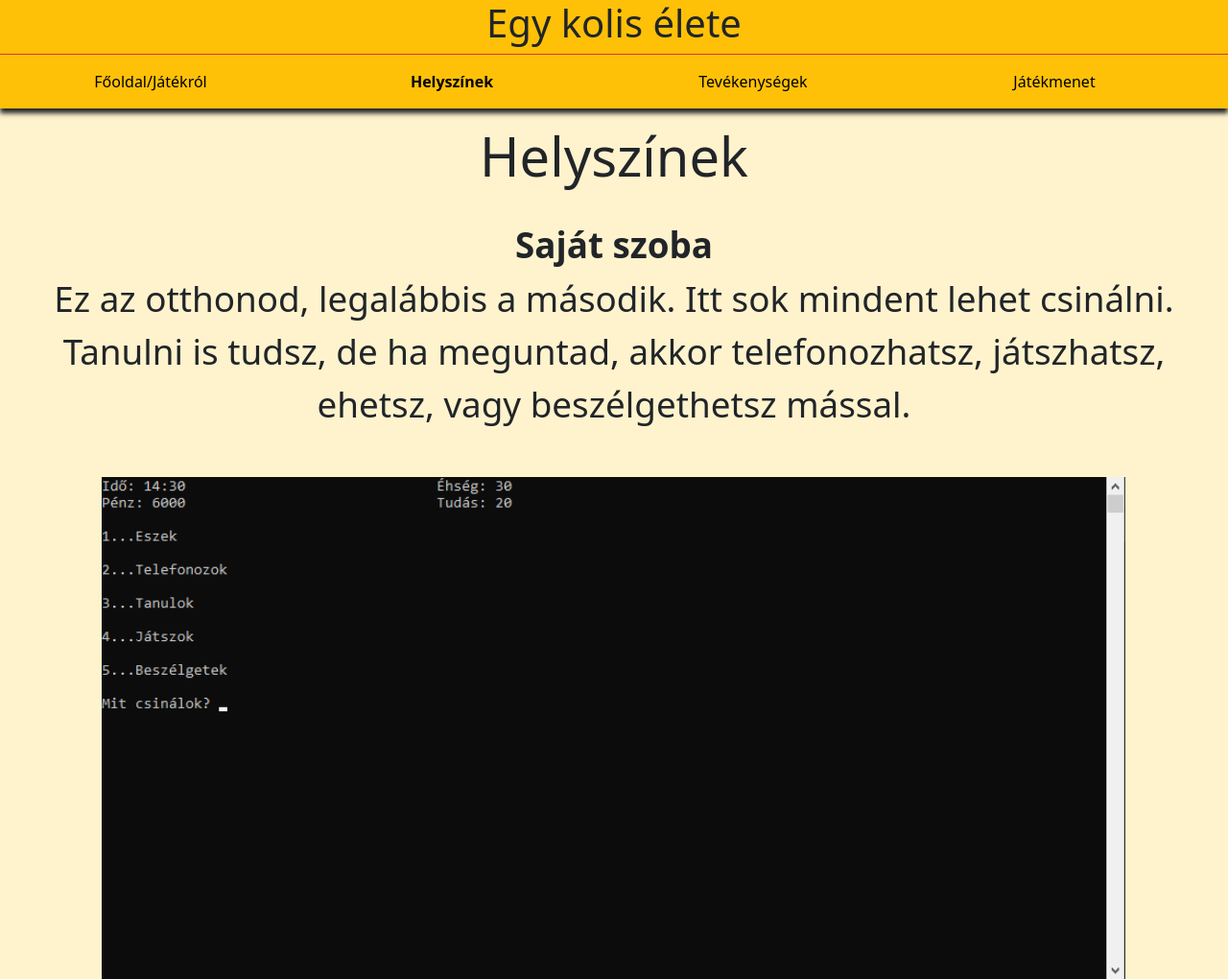
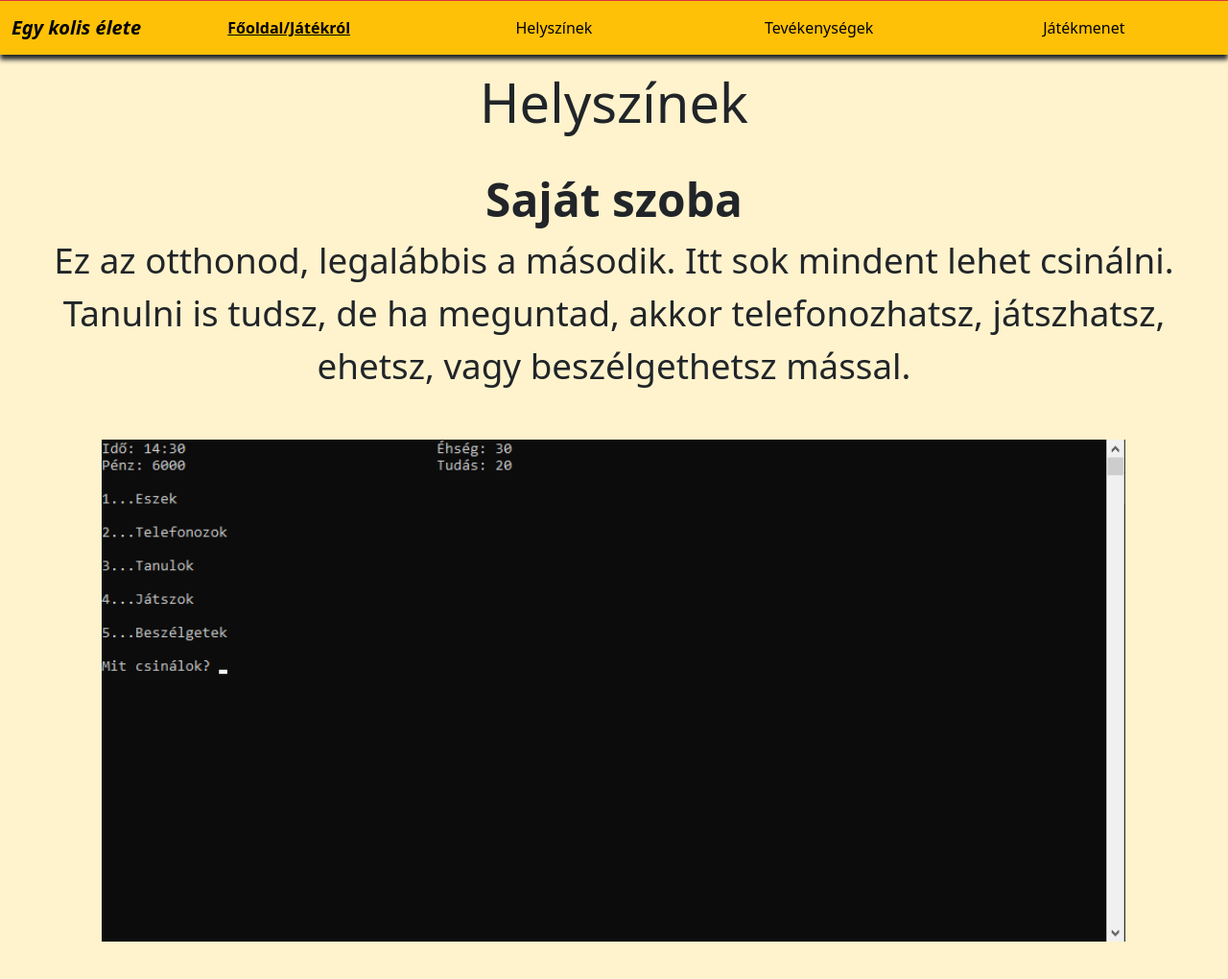
Before and after one commit to RosiestSage/10.._elso_projekt, a plain HTML site: page helyszinek.html in a window 1280 px wide. Shown: the top 1020 px of the page at 96% size. Drawn offline with nearby package versions, Linux system fonts and the light colour scheme.

Commit message:
11.08|Navbar változtatás

```diff
--- a/helyszinek.html
+++ b/helyszinek.html
@@ -8,24 +8,21 @@
     <title>Tevékenységek - Egy kolis élete</title>
 </head>
 <body class="bg-warning-subtle">
-    <div class="cimsav bg-warning">
-        <div id="cimsav-text">
-            <h1>Egy kolis élete</h1>
-        </div>
-    </div>
+<!-- NAVBAR -->
     <div class="navbar-div border-top border-danger">
         <nav class="navbar navbar-expand-lg bg-warning">
             <div class="container-fluid">
-            <button class="navbar-toggler ms-auto" type="button" data-bs-toggle="collapse" data-bs-target="#navbarNavAltMarkup" aria-controls="navbarNavAltMarkup" aria-expanded="false" aria-label="Toggle navigation">
+              <span class="navbar-brand cimsav-text fst-italic fw-bold">Egy kolis élete</span>
+              <button class="navbar-toggler ms-auto" type="button" data-bs-toggle="collapse" data-bs-target="#navbarNavAltMarkup" aria-controls="navbarNavAltMarkup" aria-expanded="false" aria-label="Toggle navigation">
                 <span class="navbar-toggler-icon"></span>
-            </button>
-            <div class="collapse navbar-collapse" id="navbarNavAltMarkup">
-                <div class="navbar-nav row">
+              </button>
+              <div class="collapse navbar-collapse" id="navbarNavAltMarkup">
+                <div class="navbar-nav row mx-auto">
                     <div class="col">
-                        <a class="nav-link" aria-current="page" href="index.html">Főoldal/Játékról</a>
+                        <a class="nav-link active" aria-current="page" href="index.html">Főoldal/Játékról</a>
                     </div>
                     <div class="col">
-                        <a class="nav-link active" href="helyszinek.html">Helyszínek</a>
+                        <a class="nav-link" href="helyszinek.html">Helyszínek</a>
                     </div>
                     <div class="col">
                         <a class="nav-link" href="tevekenyseg.html">Tevékenységek</a>
@@ -34,10 +31,11 @@
                         <a class="nav-link" href="#">Játékmenet</a>
                     </div>
                 </div>
+              </div>
             </div>
-            </div>
-        </nav>
+          </nav>
     </div>
+<!-- NAVBAR VÉGE -->
 
     <div class="torzs">
         <h1 class="text-center mt-3">Helyszínek</h1>
--- a/style.css
+++ b/style.css
@@ -5,7 +5,7 @@ body, html{
 #cimsav-text{
     padding-bottom: 0.01%;
 }
-#cimsav-text h1{
+.cimsav-text{
     text-align: center;
 }
 .szoveg{
@@ -29,6 +29,7 @@ div.navbar-nav.row{
 }
 a.active{
     font-weight: bold;
+    text-decoration: underline;
 }
 
 .torzs h1{
@@ -73,3 +74,7 @@ a.active{
     margin-top: 2%;
     padding-bottom: 2%;
 }
+
+div.szoveg b{
+    font-size: 1.3em;
+}
```
Also changed, not shown: index.html (+2 -6 lines), tevekenyseg.html (+7 -11 lines).
